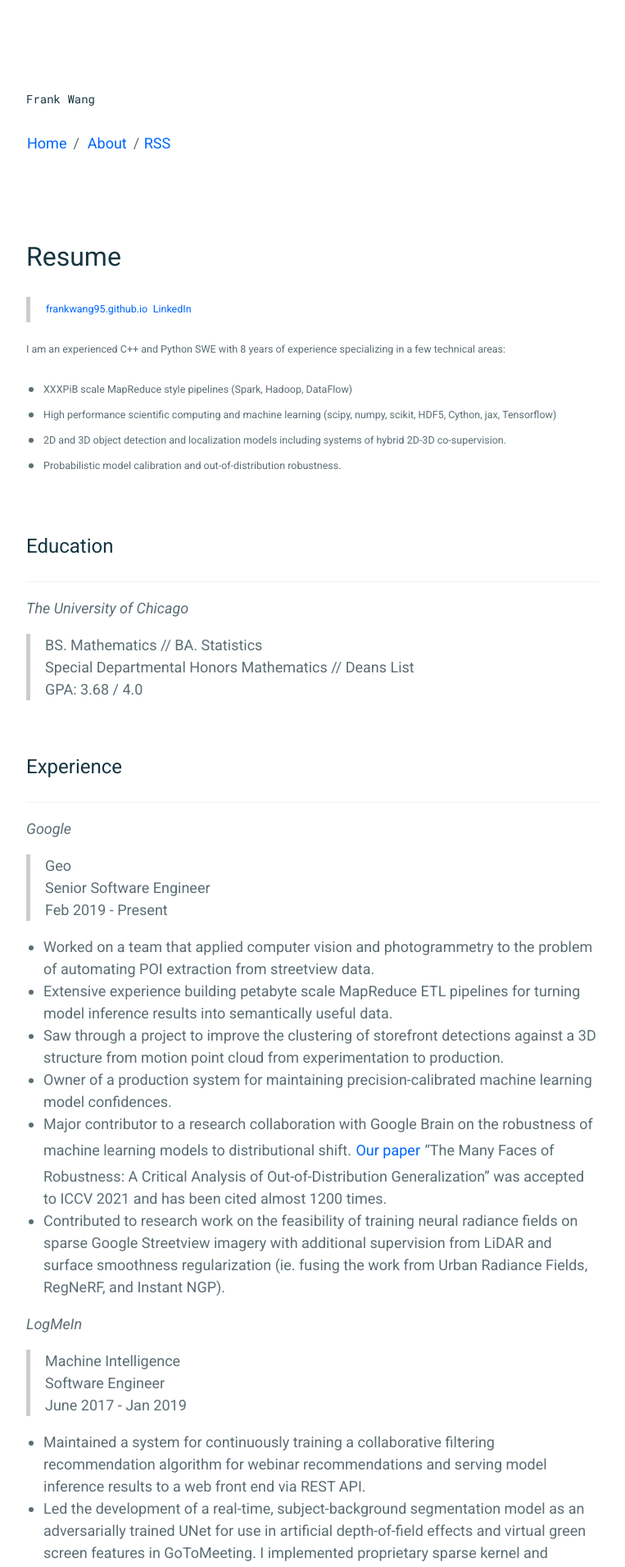
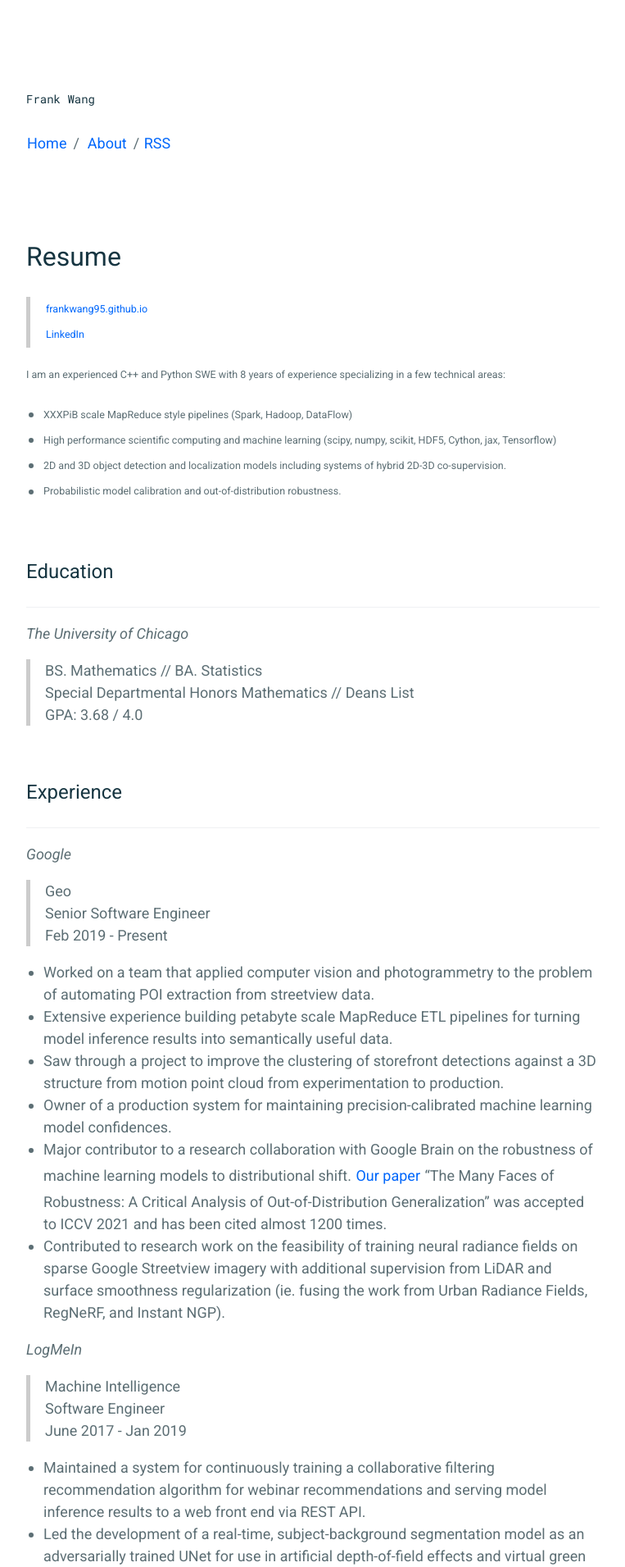
Before and after one commit to frankwang95/frankwang95.github.io, a Jekyll site: the page built from _pages/resume.md, in a window 1280 px wide. Shown: the top 1911 px of the page at 82% size, without its empty margins (258-1021 px from the left). Built offline with Jekyll 4.4.1, drawn with Linux system fonts in a browser that asks for light colours.

```diff
--- a/_pages/resume.md
+++ b/_pages/resume.md
@@ -4,7 +4,7 @@ title: Resume
 permalink: /resume/
 ---
 
-> <sub><sup>[frankwang95.github.io](https://frankwang95.github.io/)</sup></sub>
+> <sub><sup>[frankwang95.github.io](https://frankwang95.github.io/)</sup></sub> \
 > <sub><sup>[LinkedIn](https://www.linkedin.com/in/frank-wang-00706089/)</sup></sub>
 
 <sub><sup>I am an experienced C++ and Python SWE with 8 years of experience specializing in a few technical areas: </sup></sub>
```
